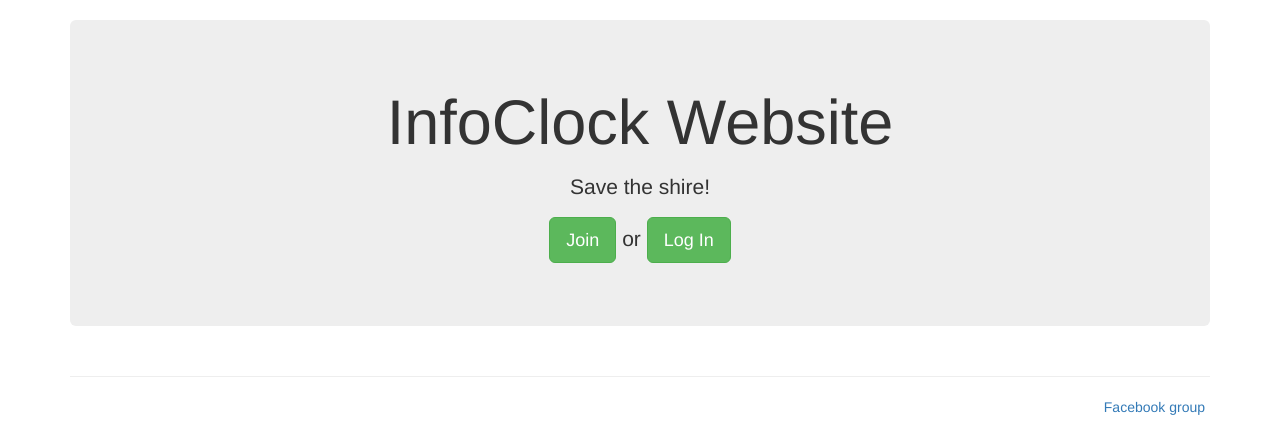
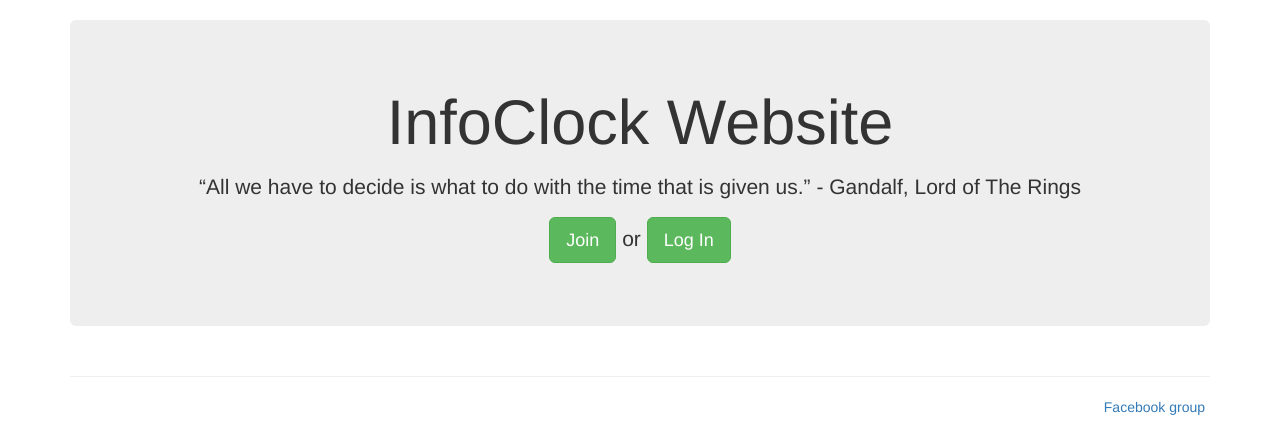
Before and after one commit to infoclock/OlympicTracker, a Django app: page / in a window 1280 px wide. Shown: the part 51-493 px from the top of the page. Run offline with Django 3.2, Linux system fonts and the light colour scheme; some libraries are stand-ins or nearby versions.

Commit message:
Update quote cc @rdragos

```diff
--- a/allauthdemo/templates/visitor/landing-index.html
+++ b/allauthdemo/templates/visitor/landing-index.html
@@ -7,7 +7,7 @@
   <div class="jumbotron text-center">
     <h1>InfoClock Website</h1>
     <p class="lead">
-      <p>Save the shire!</p>
+      <p>“All we have to decide is what to do with the time that is given us.” - Gandalf, Lord of The Rings</p>
     </p>
     <p>
       <a class="btn btn-lg btn-success " href="{% url 'account_signup' %}" role="button">Join</a>
```
